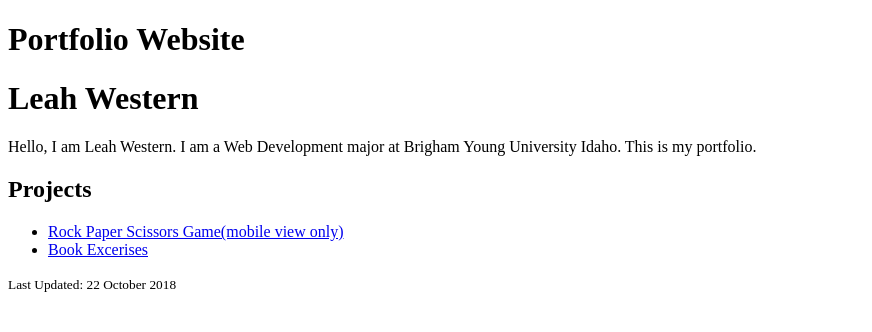
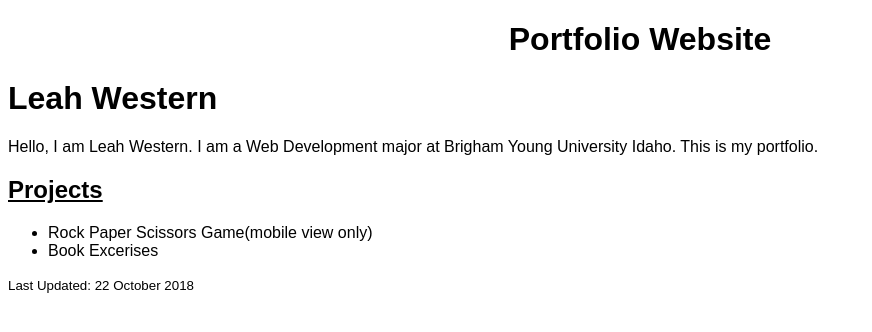
Before and after one commit to lwestern2/portfolio, a plain HTML site: page index.html in a window 1280 px wide. Shown: the whole page, without its empty margins (0-872 px from the left). Drawn offline with Linux system fonts and the light colour scheme.

Commit message:
Uploading styles

```diff
--- a/index.html
+++ b/index.html
@@ -6,6 +6,7 @@
   <title>Home | Portfolio</title>
   <meta http-equiv="X-UA-Compatible" content="ie=edge">
   <meta name="author" content="Leah Western">
+  <link rel="stylesheet" href="port-style.css">
 
   <!-- The statement below is for responsive behavior-->
   <meta name="viewport" content="width=device-width">
--- /dev/null
+++ b/port-style.css
@@ -0,0 +1,22 @@
+* {
+ box-sizing: border-box;
+ font-family: sans-serif;
+}
+header {
+ text-align: center;
+}
+
+li a {
+ text-decoration: none;
+ color: #000;
+}
+
+h2 {
+ text-decoration: underline;
+}
+
+a:hover {
+ color: darkcyan;
+}
+
+/*do the book exercises*/
```
